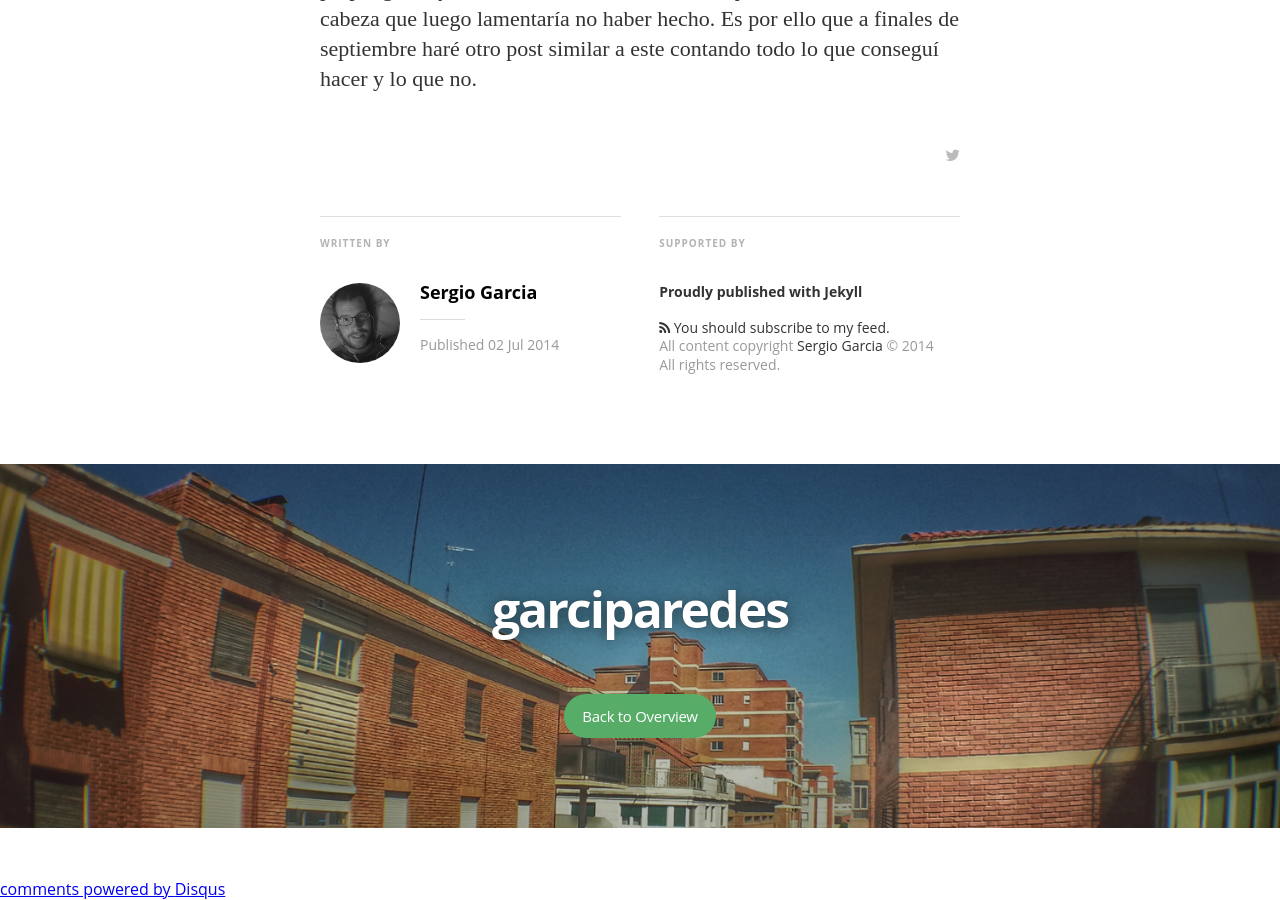
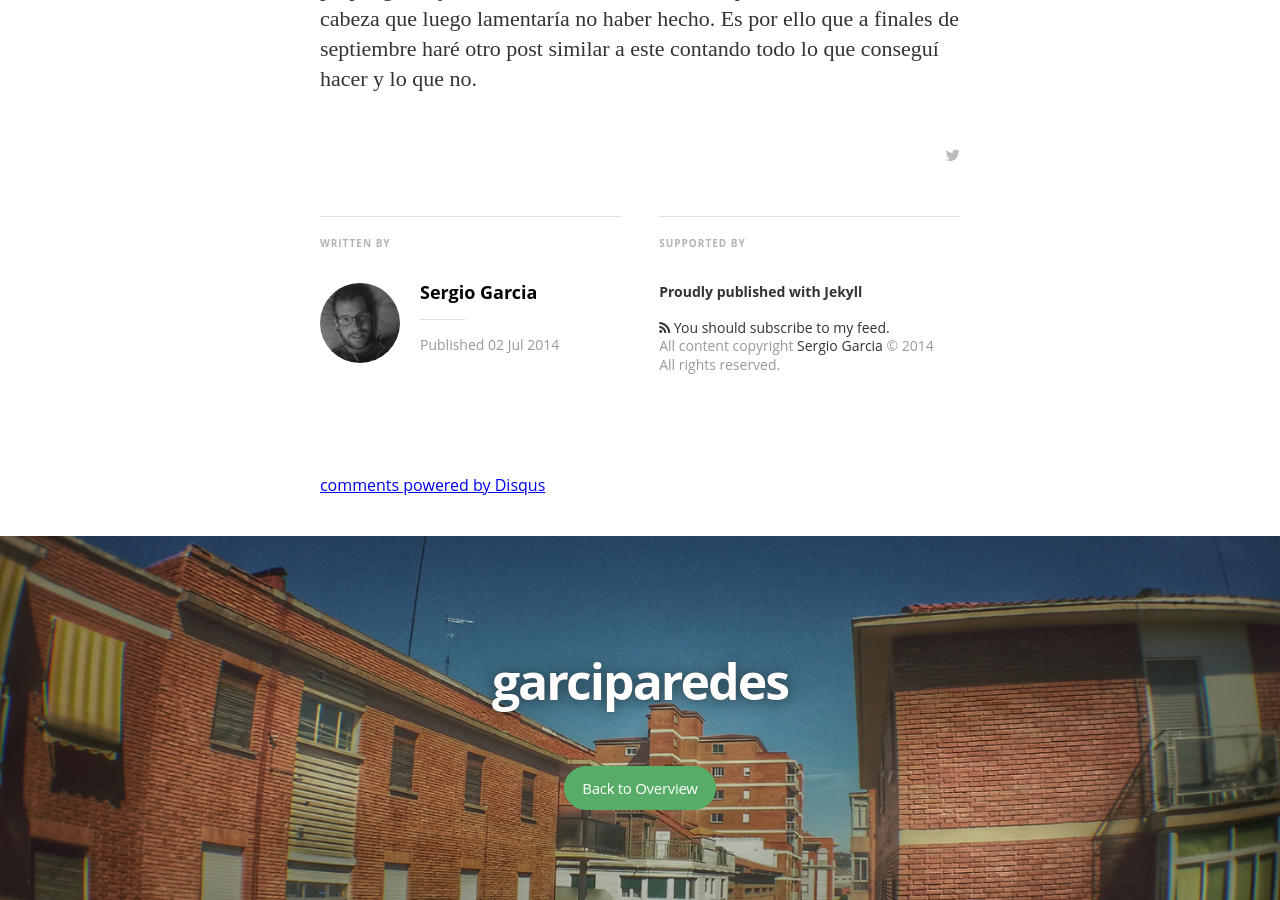
Before and after one commit to garciparedes/garciparedes.github.io, a Jekyll site: the page built from _posts/2014-07-02-Propositos.md, in a window 1280 px wide and 900 px high, scrolled down 1488 px. Built offline with Jekyll 4.4.1, drawn with Linux system fonts in a browser that asks for light colours; nearby versions of some CDN libraries; some web fonts are replaced; Markdown is read by kramdown in place of the engine named in the settings; comment, search, counter and statistics services are not loaded.

Commit message:
solved comments bug

```diff
--- a/_layouts/post.html
+++ b/_layouts/post.html
@@ -85,6 +85,7 @@
             </footer>
           </div>
         </div>
+        {% include comments.html %}
       </article>
     </main>
     <div class="bottom-closer">
@@ -97,7 +98,6 @@
         <a href="/" class="btn">Back to Overview</a>
       </div>
     </div>
-    {% include comments.html %}
     {% include javascripts.html %}
   </body>
 </html>
```
